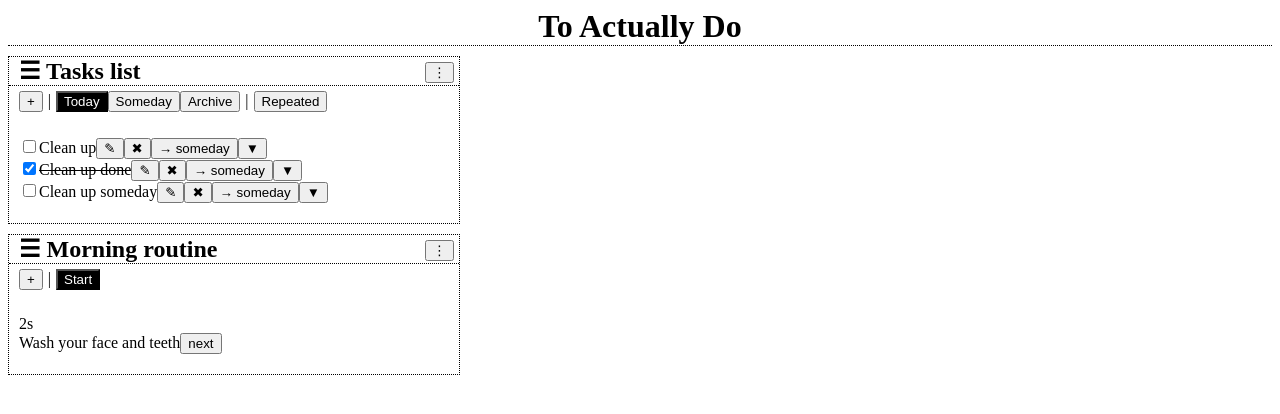
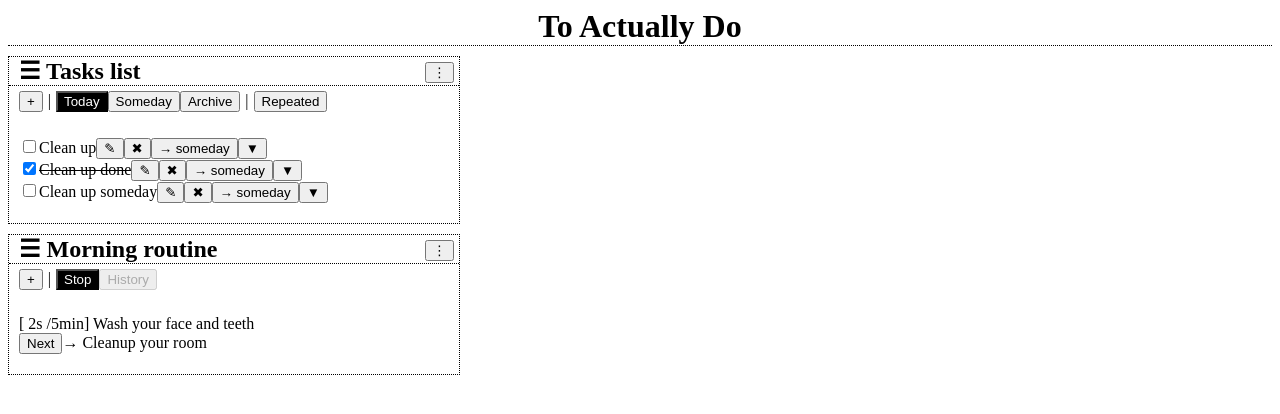
Before and after one commit to ivo-/tad, a React (Create React App) app: page / in a window 1280 px wide. Both pictures are taken after a click on the button "Start". Shown: the top 414 px of the page. Built offline with nearby package versions, Linux system fonts and the light colour scheme.

Commit message:
Routine app initial version

```diff
--- a/src/actions.js
+++ b/src/actions.js
@@ -82,3 +82,13 @@ export function updateRoutineTask(appId, taskId, fields) {
     fields,
   };
 }
+
+export const ROUTINE_ADD_HISTORY = 'ROUTINE_ADD_HISTORY';
+export function addRoutineHistory(appId, { start, end }) {
+  return {
+    type: ROUTINE_ADD_HISTORY,
+    appId,
+    start,
+    end,
+  };
+}
--- a/src/components/Routine/Routine.js
+++ b/src/components/Routine/Routine.js
@@ -3,19 +3,14 @@ import PropTypes from 'prop-types';
 import classnames from 'classnames' ;
 
 import {
-  prettyPrintInMinutes
+  prettyPrintInMinutes,
+  prettyPrintInMinutesAndSeconds,
 } from '../../util';
 
 // TODO:
 //
-//  - [ ] Store routine result
-//  - [ ] Show time in task
-//  - [ ] Add ability to pause
-//  - [ ] Show next task name
-//  - [ ] Show past routine executions
 //  - [ ] Show daily streak
 //
-
 
 class Routine extends React.Component {
   constructor(props) {
@@ -27,6 +22,7 @@ class Routine extends React.Component {
     this.handleNextTask = this.handleNextTask.bind(this);
     this.handleToggleAdd = this.handleToggleAdd.bind(this);
     this.handleToggleRun = this.handleToggleRun.bind(this);
+    this.handleToggleHistory = this.handleToggleHistory.bind(this);
 
     this.handleAddRoutineTask = this.handleAddRoutineTask.bind(this);
     this.handleDeleteRoutineTask = this.handleDeleteRoutineTask.bind(this);
@@ -36,6 +32,7 @@ class Routine extends React.Component {
       running: null,
       editedItem: null,
       addFormShown: false,
+      historyShown: false,
     };
   }
 
@@ -46,34 +43,12 @@ class Routine extends React.Component {
     this.setState({ editedItem: id });
   }
 
-  handleToggleRun() {
-    if(this.state.running) {
-      window.clearInterval(this.state.running.timer);
-      this.setState({ running: null });
-    } else {
-      this.setState({
-        running: {
-          start: (new Date()).getTime(),
-          timer: window.setInterval(this.forceUpdate.bind(this), 1000),
-          currentTask: 0,
-        },
-      });
-    }
+  handleToggleAdd() {
+    this.setState({ addFormShown: !this.state.addFormShown });
   }
 
-  handleNextTask() {
-    if(!this.state.running) return;
-
-    this.setState({
-      running: {
-        ...this.state.running,
-        currentTask: this.state.running.currentTask + 1,
-      },
-    });
-  }
-
-  handleToggleAdd() {
-    this.setState({ addFormShown: !this.state.addFormShown });
+  handleToggleHistory() {
+    this.setState({ historyShown: !this.state.historyShown });
   }
 
   handleAddRoutineTask(...args) {
@@ -86,6 +61,65 @@ class Routine extends React.Component {
 
   handleUpdateRoutineTask(...args) {
     this.props.onUpdateRoutineTask(this.props.id, ...args);
+  }
+
+  handleAddRoutineHistory(...args) {
+    this.props.onAddRoutineHistory(this.props.id, ...args);
+  }
+
+  handleToggleRun() {
+    if(this.state.running) {
+      window.clearInterval(this.state.running.timer);
+      this.setState({ running: null });
+    } else {
+      this.setState({
+        historyShown: false,
+        running: {
+          end: null,
+          start: +(new Date()),
+          timer: window.setInterval(this.forceUpdate.bind(this), 1000),
+          currentTask: 0,
+          tasksTimes: {}
+        },
+      });
+    }
+  }
+
+  handleNextTask() {
+    if(!this.state.running) return;
+    if(this.state.running.end) return;
+
+    const nextItemIndex = this.state.running.currentTask + 1;
+    const nextItem = this.props.items[nextItemIndex];
+    const currentItem = this.props.items[this.state.running.currentTask];
+
+    if(!nextItem) {
+      const nextState = {
+        running: {
+          ...this.state.running,
+          end: +(new Date()),
+          timer: null,
+        },
+      };
+
+      window.clearInterval(this.state.running.timer);
+      this.handleAddRoutineHistory({
+        end: nextState.running.end,
+        start: nextState.running.start,
+      });
+      this.setState(nextState);
+    } else {
+      this.setState({
+        running: {
+          ...this.state.running,
+          currentTask: nextItemIndex,
+          tasksTimes: {
+            ...this.state.running.tasksTimes,
+            [currentItem.id]: +(new Date()),
+          }
+        },
+      });
+    }
   }
 
   handleFormSubmit(e) {
@@ -193,13 +227,26 @@ class Routine extends React.Component {
         <button
           onClick={this.handleToggleRun}
           className={classnames({ active: this.state.running })}
-        >Start</button>
+        >{(() => {
+          if (this.state.running) {
+            if(this.state.running.end) return 'End';
+            return 'Stop';
+          } else {
+            return 'Start';
+          }
+        })()}</button>
+        <button
+          onClick={this.handleToggleHistory}
+          disabled={!!this.state.running}
+          className={classnames({ active: this.state.historyShown })}
+        >History</button>
       </section>
     );
   }
 
   renderStats() {
     if(this.state.running) return null;
+    if(this.state.historyShown) return null;
 
     const totalDuration = this.props.items.reduce((result, item) => (
       result + item.duration
@@ -215,23 +262,52 @@ class Routine extends React.Component {
   renderRunView() {
     if(!this.state.running) return null;
 
-    const { start, currentTask } = this.state.running;
-    const timePassed = Math.round(
-      (((new Date()) - start)) / 1000
+    const { start, currentTask, tasksTimes } = this.state.running;
+
+    const item = this.props.items[currentTask];
+    const nextItem = this.props.items[currentTask + 1];
+
+    const timePassedTotal = (new Date()) - start;
+    const timePassedSinceTaskStart = currentTask === 0 ? timePassedTotal : (
+      (new Date()) - tasksTimes[this.props.items[currentTask - 1].id]
     );
-    const item = this.props.items[currentTask];
+
+    if(this.state.running.end) {
+      return (
+        <div className="Routine--run">
+          Total time - {prettyPrintInMinutesAndSeconds(timePassedTotal)} <br />
+        </div>
+      );
+    }
 
     return (
-      <div className="Routine-run">
-        {timePassed}s <br />
-        {item.title}
-        <button onClick={this.handleNextTask}>next</button>
+      <div className="Routine--run">
+        <div className="Routine--run--current">
+          [{prettyPrintInMinutesAndSeconds(timePassedSinceTaskStart)} /
+           {prettyPrintInMinutes(item.duration)}] {item.title}
+        </div>
+        <button onClick={this.handleNextTask}>{
+          nextItem ? 'Next' : 'Finish'
+        }</button>
+        {nextItem && `→ ${nextItem.title}`}
       </div>
     )
   }
 
+  renderHistory() {
+    if(!this.state.historyShown) return null;
+
+    return this.props.history.map((item, i) => (
+      <div key={i} className="Routine--history--item">
+        {(new Date(item.start)).toString()} - {(new Date(item.end)).toString()}
+      </div>
+    ));
+  }
+
   renderList() {
     if(this.state.running) return null;
+    if(this.state.historyShown) return null;
+
     return this.props.items.map(item => (
       <div key={item.id} className="Routine--list--item">
         <button>☰</button> [{prettyPrintInMinutes(item.duration)}] {item.title}
@@ -260,6 +336,7 @@ class Routine extends React.Component {
           {this.renderStats()}
           {this.renderList()}
           {this.renderRunView()}
+          {this.renderHistory()}
         </section>
       </section>
     );
@@ -271,11 +348,13 @@ Routine.propTypes = {
   id: PropTypes.number.isRequired,
   items: PropTypes.array.isRequired,
   title: PropTypes.string.isRequired,
+  history: PropTypes.array.isRequired,
 
   // Actions
   onAddRoutineTask: PropTypes.func.isRequired,
   onDeleteRoutineTask: PropTypes.func.isRequired,
   onUpdateRoutineTask: PropTypes.func.isRequired,
+  onAddRoutineHistory: PropTypes.func.isRequired,
 };
 
 export default Routine;
--- a/src/components/Routine/RoutineContainer.js
+++ b/src/components/Routine/RoutineContainer.js
@@ -5,6 +5,7 @@ import {
   addRoutineTask,
   deleteRoutineTask,
   updateRoutineTask,
+  addRoutineHistory,
 } from '../../actions'
 
 export default connect((state, { id }) => {
@@ -13,4 +14,5 @@ export default connect((state, { id }) => {
   onAddRoutineTask: addRoutineTask,
   onDeleteRoutineTask: deleteRoutineTask,
   onUpdateRoutineTask: updateRoutineTask,
+  onAddRoutineHistory: addRoutineHistory,
 })(Routine);
--- a/src/constants.js
+++ b/src/constants.js
@@ -109,7 +109,6 @@ export const defaultState = {
       today: true,
       repeated: true,
     }],
-    itemsArchive: [],
   }, {
     id: 11,
     app: ROUTINE_APP,
@@ -145,5 +144,9 @@ export const defaultState = {
       duration: 1000 * 60 * 20,
       date: new Date(),
     }],
+    history: [{
+      start: (new Date()).getTime(),
+      end: (new Date()).getTime(),
+    }],
   }],
 }
--- a/src/reducers/apps/routine.js
+++ b/src/reducers/apps/routine.js
@@ -2,6 +2,7 @@ import {
   ROUTINE_ADD_TASK,
   ROUTINE_DELETE_TASK,
   ROUTINE_UPDATE_TASK,
+  ROUTINE_ADD_HISTORY
 } from '../../actions';
 
 import { getUID } from '../../util';
@@ -45,6 +46,17 @@ export default function todo(state, action) {
         }),
       };
 
+    case ROUTINE_ADD_HISTORY:
+      if(state.id !== action.appId) return state;
+
+      return {
+        ...state,
+        history: [...state.history, {
+          start: action.start,
+          end: action.end,
+        }]
+      };
+
     default: return state;
   }
 }
--- a/src/util.js
+++ b/src/util.js
@@ -37,3 +37,14 @@ getUID.__current = null;
 export function prettyPrintInMinutes(duration) {
   return `${Math.round(duration / 1000 / 60)}min`;
 }
+
+/**
+ * Pretty prints duration in minutes and seconds.
+ * @param {Number} duration In milliseconds.
+ * @return {String}
+ */
+export function prettyPrintInMinutesAndSeconds(duration) {
+  const min = Math.floor(duration / 1000 / 60);
+  const sec = Math.floor((duration - min * 1000 * 60) / 1000);
+  return `${min ? `${min}min` : ''} ${sec ? `${sec}s` : (min ? '' : '0s')}`;
+}
```
